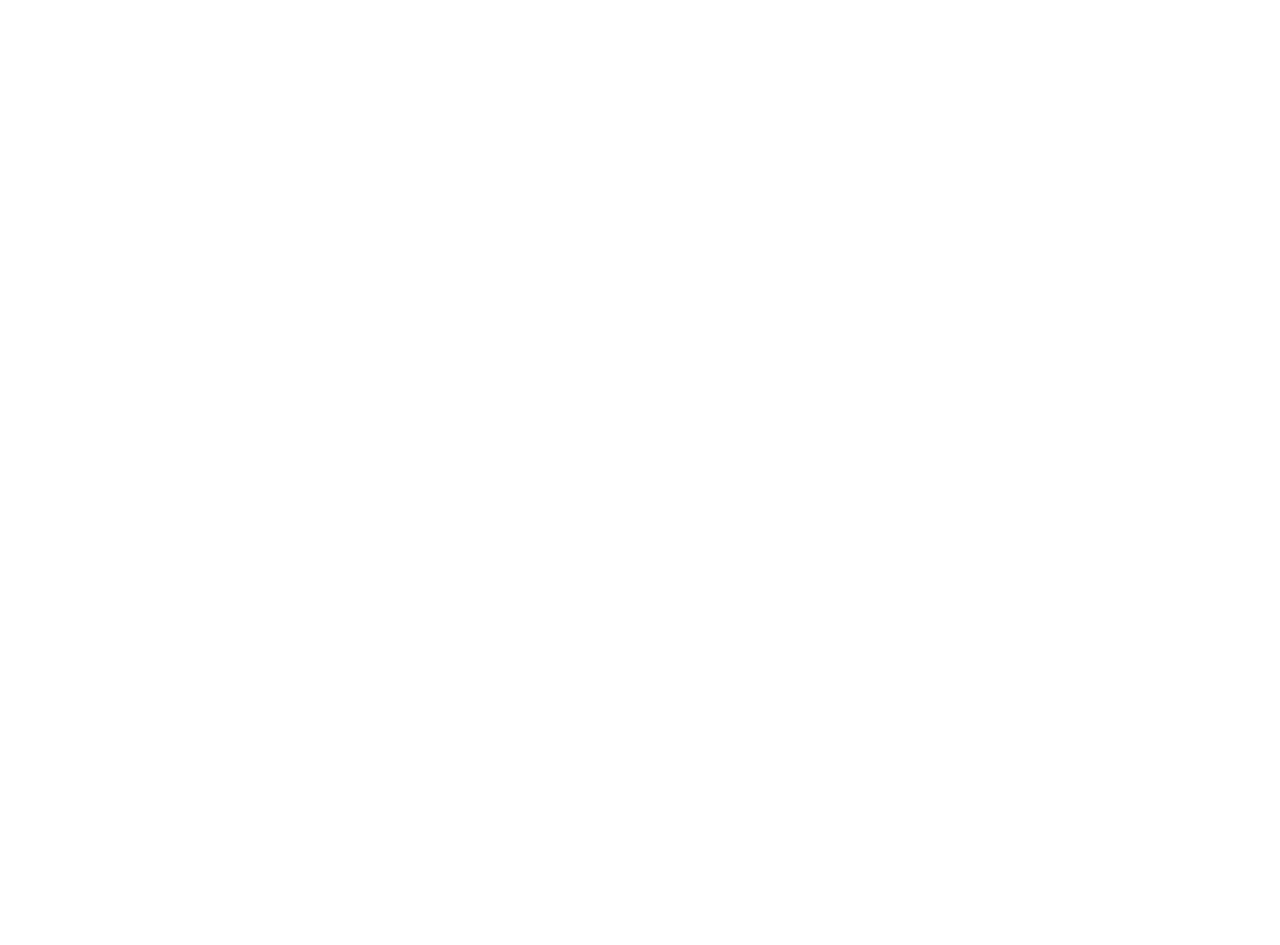
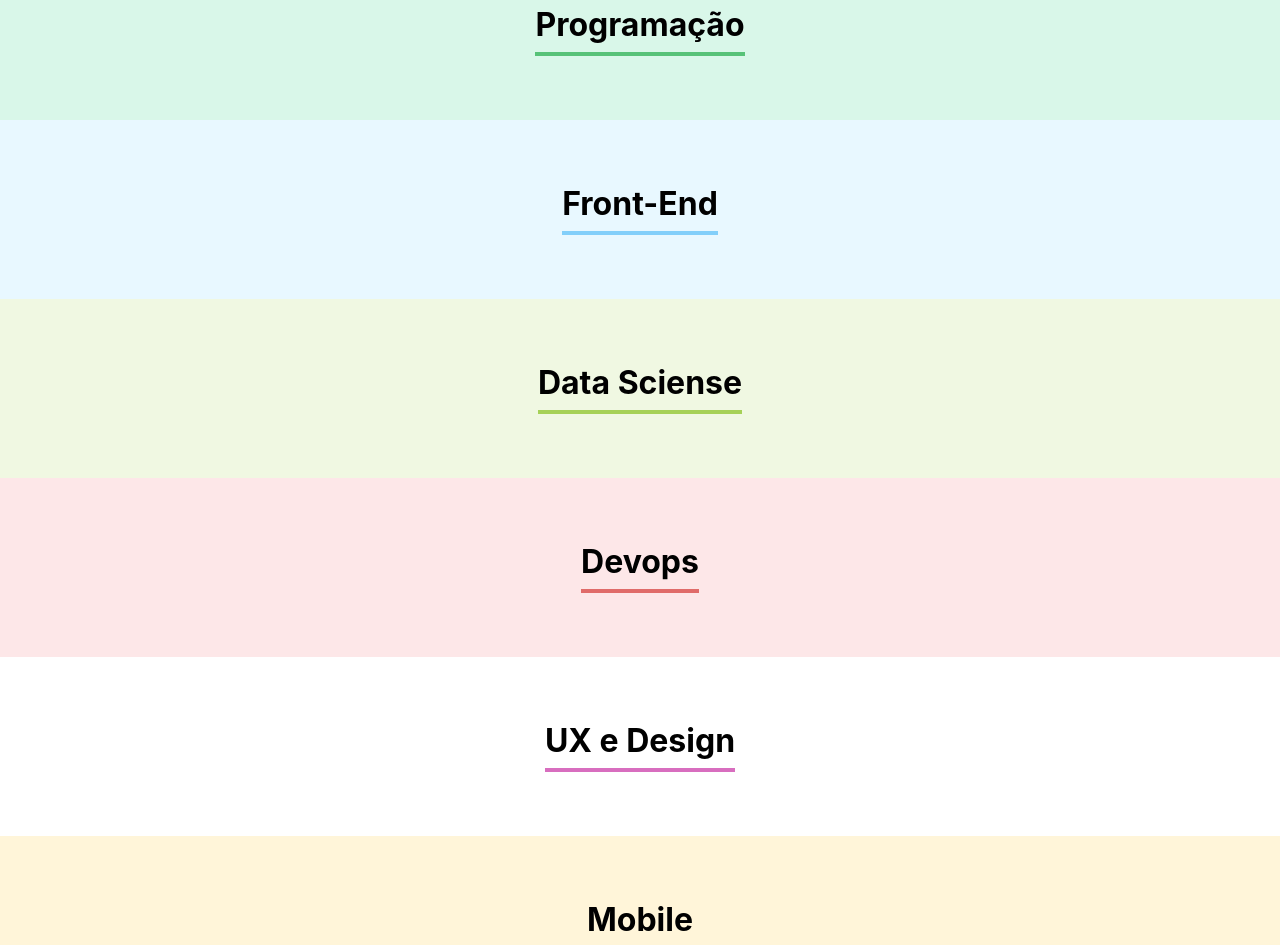
Before and after one commit to amandadeogr/organo-alura, a React (Create React App) app: page / in a window 1280 px wide. Shown: the part 1400-2345 px from the top of the page. Before the commit the page ends 1341 px from the top, so only its background shows below. Built offline with nearby package versions, Linux system fonts and the light colour scheme.

Commit message:
Criação e estilização das seções de times

```diff
--- a/src/App.js
+++ b/src/App.js
@@ -1,11 +1,67 @@
+import { useState } from 'react';
 import Banner from './components/Banner';
 import Formulario from './components/Formulario';
+import Times from './components/Times';
 
 function App() {
+
+  const times = [
+    {
+      nome: 'Programação',
+      corPrimaria: '#57C278',
+      corSecundaria: '#D9F7E9',
+    } ,
+
+    {
+      nome: 'Front-End',
+      corPrimaria: '#82CFFA',
+      corSecundaria: '#E8F8FF',
+    },
+
+    {
+        nome: 'Data Sciense',
+        corPrimaria: '#A6D157',
+        corSecundaria: '#F0F8E2',
+    },
+
+    {
+        nome: 'Devops',
+        corPrimaria: '#E06B69',
+        corSecundaria: '#FDE7E8',
+    },
+
+    {
+        nome: 'UX e Design',
+        corPrimaria: '#D86EBF',
+        corSecundaria: '#FAE95F5',
+    },
+
+    {
+        nome: 'Mobile',
+        corPrimaria: '#FEBA05',
+        corSecundaria: '#FFF5D9',
+    },
+
+    {
+        nome: 'Inovação e Gestão',
+        corPrimaria: '#FF8A29',
+        corSecundaria: '#FFEEDF',
+    }
+  ]
+
+  const [colaboradores, setColaboradores] = useState([]);
+
+  const aoNovoColaboradorAdicionado = (colaborador) => {
+    console.log(colaborador);
+    setColaboradores({...colaboradores, colaborador})
+  }
+
   return (
     <div className="App">
       <Banner />
-      <Formulario />
+      <Formulario aoColaboradorCadastrado={colaborador => aoNovoColaboradorAdicionado(colaborador)}/>
+
+      {times.map(time => <Times key={time.nome} nome={time.nome} corPrimaria={time.corPrimaria} corSecundaria={time.corSecundaria}/>)}
     </div>
   );
 }
```
